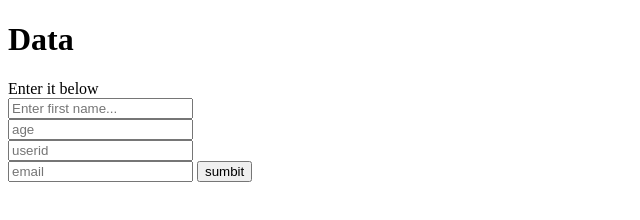
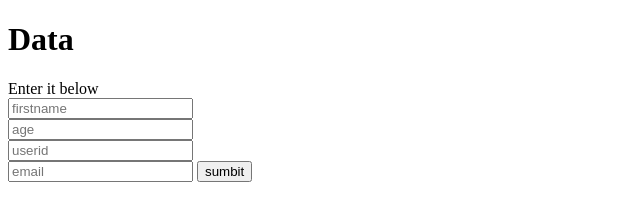
Before and after one commit to Destanyn/Project9, a website: page index.html in a window 1280 px wide. Shown: the full height of the page, 0-640 px from the left. Drawn offline with Linux system fonts and the light colour scheme.

Commit message:
Update index.html

```diff
--- a/index.html
+++ b/index.html
@@ -8,7 +8,7 @@
  <h1> Data </h1>
  <form method="post" action="/addname">
  <label>Enter it below</label><br>
- <input type="text" name="firstName" placeholder="Enter first name..." required>
+ <input type="text" name="firstName" placeholder="firstname" required>
 <br>
  <input type="text" age="Age" placeholder="age" required>
  <br>
```
